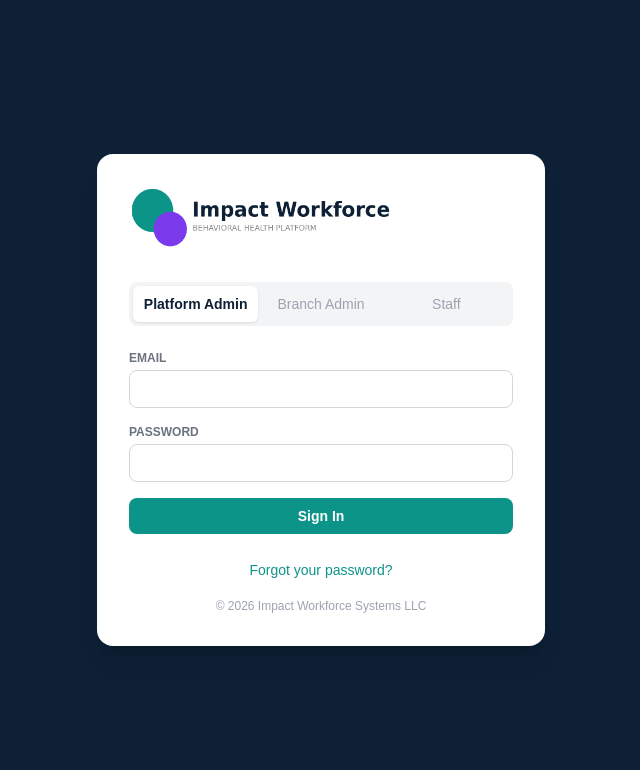
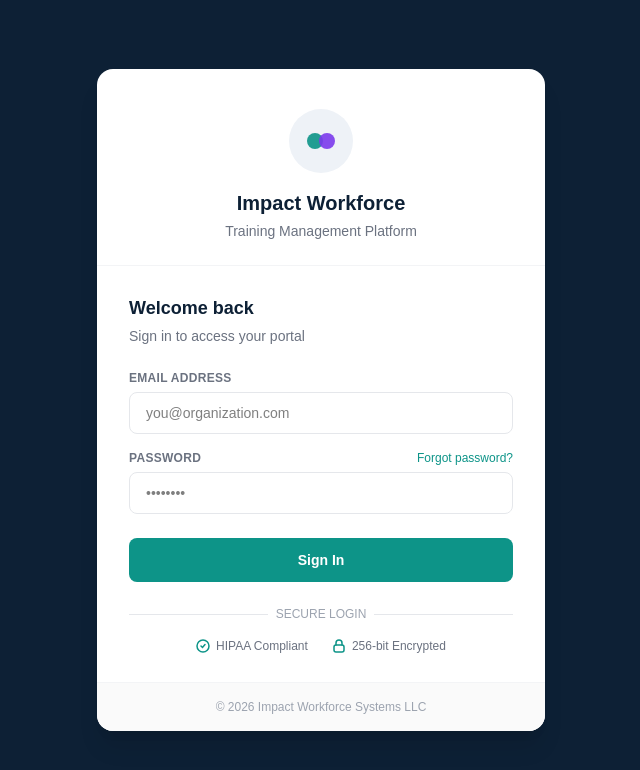
Before and after one commit to ImpactLearningBHS/bh-lms, a Next.js app: page /login in a window 1280 px wide. Shown: the top 770 px of the page, without its empty margins (319-959 px from the left). Built offline with nearby package versions, Linux system fonts and the light colour scheme; no server answers.

Commit message:
Clean login page + staff portal

```diff
--- a/app/login/page.js
+++ b/app/login/page.js
@@ -9,12 +9,12 @@ const supabase = createClient(
 );
 
 export default function LoginPage() {
-  const [tab, setTab] = useState('admin');
   const [email, setEmail] = useState('');
   const [password, setPassword] = useState('');
   const [error, setError] = useState('');
   const [loading, setLoading] = useState(false);
   const [resetSent, setResetSent] = useState(false);
+  const [showReset, setShowReset] = useState(false);
 
   const handleLogin = async (e) => {
     e.preventDefault();
@@ -29,7 +29,6 @@ export default function LoginPage() {
       return;
     }
 
-    // Look up the user's role in the users table
     const { data: userData } = await supabase
       .from('users')
       .select('role')
@@ -38,111 +37,146 @@ export default function LoginPage() {
 
     const role = userData?.role;
 
-    if (role === 'Platform Admin' || email === 'impactlearningbhs@gmail.com') {
+    if (role === 'Platform Admin' || data.user.email === 'impactlearningbhs@gmail.com') {
       window.location.href = '/dashboard';
     } else if (role === 'Branch Admin') {
       window.location.href = '/branch';
     } else {
-      // All other roles (Therapist, BHT, etc.) go to staff portal
       window.location.href = '/staff';
     }
 
     setLoading(false);
   };
 
-  const tabs = [
-    { id: 'admin', label: 'Platform Admin' },
-    { id: 'branch', label: 'Branch Admin' },
-    { id: 'staff', label: 'Staff' },
-  ];
+  const handleReset = async () => {
+    if (!email) {
+      setError('Please enter your email address first.');
+      return;
+    }
+    await supabase.auth.resetPasswordForEmail(email);
+    setResetSent(true);
+  };
 
   return (
     <div className="min-h-screen flex items-center justify-center" style={{backgroundColor: '#0D2035'}}>
-      <div className="bg-white rounded-2xl shadow-xl w-full max-w-md p-8 relative">
+      <div className="bg-white rounded-2xl shadow-xl w-full max-w-md overflow-hidden">
 
-        <div className="mb-4 flex justify-center">
-          <img src="/ImpactWorkforce.png" alt="Impact Workforce" className="h-20" />
+        {/* Logo area */}
+        <div className="px-8 pt-10 pb-6 text-center border-b border-gray-100">
+          <div className="inline-flex items-center justify-center w-16 h-16 rounded-full mb-4"
+            style={{backgroundColor: '#EEF2F7'}}>
+            <svg width="32" height="32" viewBox="0 0 32 32" fill="none" xmlns="http://www.w3.org/2000/svg">
+              <circle cx="10" cy="16" r="8" fill="#0D9488" opacity="0.9"/>
+              <circle cx="22" cy="16" r="8" fill="#7C3AED" opacity="0.9"/>
+            </svg>
+          </div>
+          <h1 className="text-xl font-bold" style={{color: '#0D2035'}}>Impact Workforce</h1>
+          <p className="text-sm mt-1" style={{color: '#6B7280'}}>Training Management Platform</p>
         </div>
 
-        {/* Tabs */}
-        <div className="flex rounded-lg mb-6 p-1" style={{backgroundColor: '#F3F4F6'}}>
-          {tabs.map(t => (
+        {/* Form area */}
+        <div className="px-8 py-7">
+          <h2 className="text-lg font-bold mb-1" style={{color: '#0D2035'}}>Welcome back</h2>
+          <p className="text-sm mb-6" style={{color: '#6B7280'}}>Sign in to access your portal</p>
+
+          <form onSubmit={handleLogin} className="space-y-4">
+            <div>
+              <label className="block text-xs font-semibold uppercase tracking-wide mb-1.5" style={{color: '#6B7280'}}>
+                Email Address
+              </label>
+              <input
+                type="email"
+                value={email}
+                onChange={(e) => setEmail(e.target.value)}
+                placeholder="you@organization.com"
+                className="w-full border border-gray-200 rounded-lg px-4 py-2.5 text-sm text-black bg-white focus:outline-none"
+                required
+              />
+            </div>
+
+            <div>
+              <div className="flex items-center justify-between mb-1.5">
+                <label className="block text-xs font-semibold uppercase tracking-wide" style={{color: '#6B7280'}}>
+                  Password
+                </label>
+                <button
+                  type="button"
+                  onClick={() => setShowReset(!showReset)}
+                  className="text-xs font-medium"
+                  style={{color: '#0D9488'}}>
+                  Forgot password?
+                </button>
+              </div>
+              <input
+                type="password"
+                value={password}
+                onChange={(e) => setPassword(e.target.value)}
+                placeholder="••••••••"
+                className="w-full border border-gray-200 rounded-lg px-4 py-2.5 text-sm text-black bg-white focus:outline-none"
+                required
+              />
+            </div>
+
+            {showReset && (
+              <div className="rounded-lg p-3" style={{backgroundColor: '#F0FDF4', border: '1px solid #86EFAC'}}>
+                {resetSent ? (
+                  <p className="text-sm" style={{color: '#16A34A'}}>Password reset email sent! Check your inbox.</p>
+                ) : (
+                  <div className="flex items-center justify-between gap-3">
+                    <p className="text-sm" style={{color: '#16A34A'}}>Send reset link to {email || 'your email'}?</p>
+                    <button
+                      type="button"
+                      onClick={handleReset}
+                      className="text-xs font-semibold px-3 py-1 rounded-lg text-white flex-shrink-0"
+                      style={{backgroundColor: '#0D9488'}}>
+                      Send
+                    </button>
+                  </div>
+                )}
+              </div>
+            )}
+
+            {error && <p className="text-sm text-red-500">{error}</p>}
+
             <button
-              key={t.id}
-              onClick={() => setTab(t.id)}
-              className="flex-1 py-2 text-sm font-medium transition-colors rounded-md"
-              style={{
-                backgroundColor: tab === t.id ? 'white' : 'transparent',
-                color: tab === t.id ? '#0D2035' : '#9CA3AF',
-                boxShadow: tab === t.id ? '0 1px 3px rgba(0,0,0,0.1)' : 'none',
-                fontWeight: tab === t.id ? '600' : '400'
-              }}
-            >
-              {t.label}
+              type="submit"
+              disabled={loading}
+              className="w-full py-3 rounded-lg text-white text-sm font-semibold mt-2"
+              style={{backgroundColor: loading ? '#6B7280' : '#0D9488'}}>
+              {loading ? 'Signing in...' : 'Sign In'}
             </button>
-          ))}
+          </form>
+
+          {/* Trust badges */}
+          <div className="flex items-center gap-2 mt-6 mb-4">
+            <div style={{flex: 1, height: '1px', backgroundColor: '#E5E7EB'}}></div>
+            <span className="text-xs" style={{color: '#9CA3AF'}}>SECURE LOGIN</span>
+            <div style={{flex: 1, height: '1px', backgroundColor: '#E5E7EB'}}></div>
+          </div>
+
+          <div className="flex justify-center gap-6">
+            <div className="flex items-center gap-1.5">
+              <svg width="14" height="14" viewBox="0 0 14 14" fill="none">
+                <circle cx="7" cy="7" r="6" stroke="#0D9488" strokeWidth="1.5"/>
+                <path d="M5 7l1.5 1.5L9 5.5" stroke="#0D9488" strokeWidth="1.5" strokeLinecap="round"/>
+              </svg>
+              <span className="text-xs" style={{color: '#6B7280'}}>HIPAA Compliant</span>
+            </div>
+            <div className="flex items-center gap-1.5">
+              <svg width="14" height="14" viewBox="0 0 14 14" fill="none">
+                <rect x="2" y="6" width="10" height="7" rx="2" stroke="#0D9488" strokeWidth="1.5"/>
+                <path d="M4 6V4a3 3 0 016 0v2" stroke="#0D9488" strokeWidth="1.5" strokeLinecap="round"/>
+              </svg>
+              <span className="text-xs" style={{color: '#6B7280'}}>256-bit Encrypted</span>
+            </div>
+          </div>
         </div>
 
-        {/* Form */}
-        <form onSubmit={handleLogin} className="space-y-4">
-          <div>
-            <label className="block text-xs font-semibold uppercase mb-1" style={{color: '#6B7280'}}>
-              Email
-            </label>
-            <input
-              type="email"
-              value={email}
-              onChange={(e) => setEmail(e.target.value)}
-              className="w-full border border-gray-300 rounded-lg px-3 py-2 text-sm text-black focus:outline-none bg-white"
-              required
-            />
-          </div>
-          <div>
-            <label className="block text-xs font-semibold uppercase mb-1" style={{color: '#6B7280'}}>Password</label>
-            <input
-              type="password"
-              value={password}
-              onChange={(e) => setPassword(e.target.value)}
-              className="w-full border border-gray-300 bg-white rounded-lg px-3 py-2 text-sm text-black focus:outline-none"
-              required
-            />
-          </div>
-          {error && <p className="text-red-500 text-sm">{error}</p>}
-          <button
-            type="submit"
-            disabled={loading}
-            className="w-full text-white py-2 rounded-lg text-sm font-semibold"
-            style={{backgroundColor: loading ? '#6B7280' : '#0D9488'}}
-          >
-            {loading ? 'Signing in...' : 'Sign In'}
-          </button>
-          <div className="text-center mt-2">
-            <button
-              type="button"
-              onClick={async () => {
-                if (!email) {
-                  setError('Please enter your email address first.');
-                  return;
-                }
-                await supabase.auth.resetPasswordForEmail(email);
-                setResetSent(true);
-              }}
-              className="text-sm"
-              style={{color: '#0D9488'}}
-            >
-              Forgot your password?
-            </button>
-            {resetSent && (
-              <p className="text-sm mt-2" style={{color: '#0D9488'}}>
-                Password reset email sent! Check your inbox.
-              </p>
-            )}
-          </div>
-        </form>
+        {/* Footer */}
+        <div className="px-8 py-4 text-center border-t border-gray-100" style={{backgroundColor: '#FAFAFA'}}>
+          <p className="text-xs" style={{color: '#9CA3AF'}}>© 2026 Impact Workforce Systems LLC</p>
+        </div>
 
-        <p className="text-center text-xs mt-4" style={{color: '#9CA3AF'}}>
-          © 2026 Impact Workforce Systems LLC
-        </p>
       </div>
     </div>
   );
```
